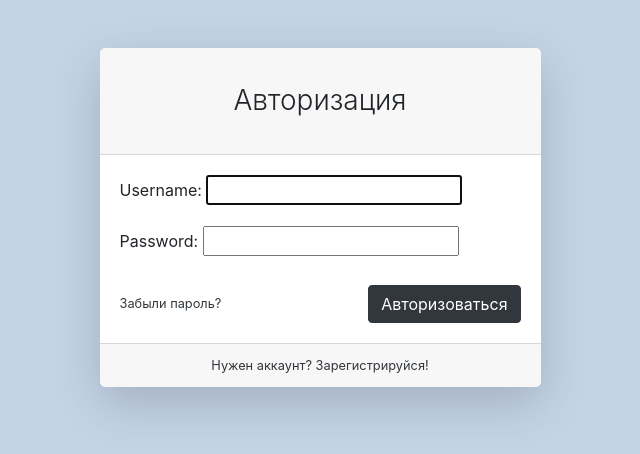
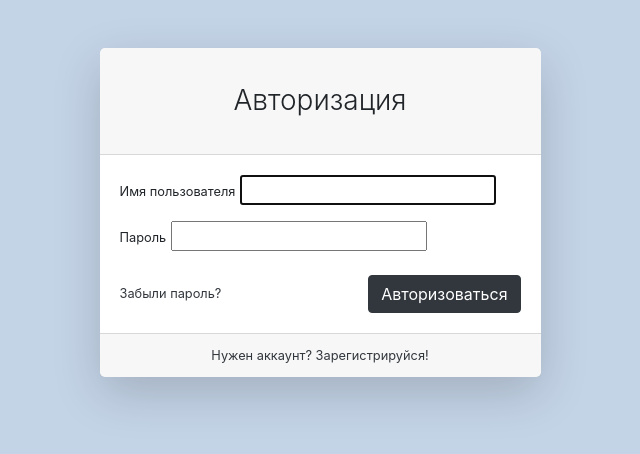
Before and after one commit to Stl36/django, a Django app: page /users/login/ in a window 1280 px wide. Shown: the top 454 px of the page, without its empty margins (320-960 px from the left). Run offline with Django 3.2, Linux system fonts and the light colour scheme; some libraries are stand-ins or nearby versions.

Commit message:
login template update

```diff
--- a/geekshop/authapp/templates/authapp/login.html
+++ b/geekshop/authapp/templates/authapp/login.html
@@ -20,17 +20,15 @@
             <div class="card-body">
                 <form action="{% url 'authapp:login' %}" method="post">
                     {% csrf_token %}
-                    {#                    <div class="form-group">#}
-                    {#                        <label class="small mb-1" for="inputEmailAddress">Имя пользователя</label>#}
-                    {#                        <input class="form-control py-4" id="inputEmailAddress" type="email"#}
-                    {#                               placeholder="Введите имя пользователя"/>#}
-                    {#                    </div>#}
-                    {#                    <div class="form-group">#}
-                    {#                        <label class="small mb-1" for="inputPassword">Пароль</label>#}
-                    {#                        <input class="form-control py-4" id="inputPassword" type="password"#}
-                    {#                               placeholder="Введите пароль"/>#}
-                    {#                    </div>#}
-                    {{ form.as_p }}
+                    <div class="form-group">
+                        <label class="small mb-1" for="{{ form.username.id_for_label }}">Имя пользователя</label>
+                        {{ form.username }}
+                    </div>
+                    <div class="form-group">
+                        <label class="small mb-1" for="{{ form.password.id_for_label }}">Пароль</label>
+                        {{ form.password }}
+                    </div>
+                    {#                    {{ form.as_p }}#}
                     <div class="form-group d-flex align-items-center justify-content-between mt-4 mb-0">
                         <a class="small" href="#">Забыли пароль?</a>
                         <input class="btn btn-primary" type="submit" value="Авторизоваться">
```
